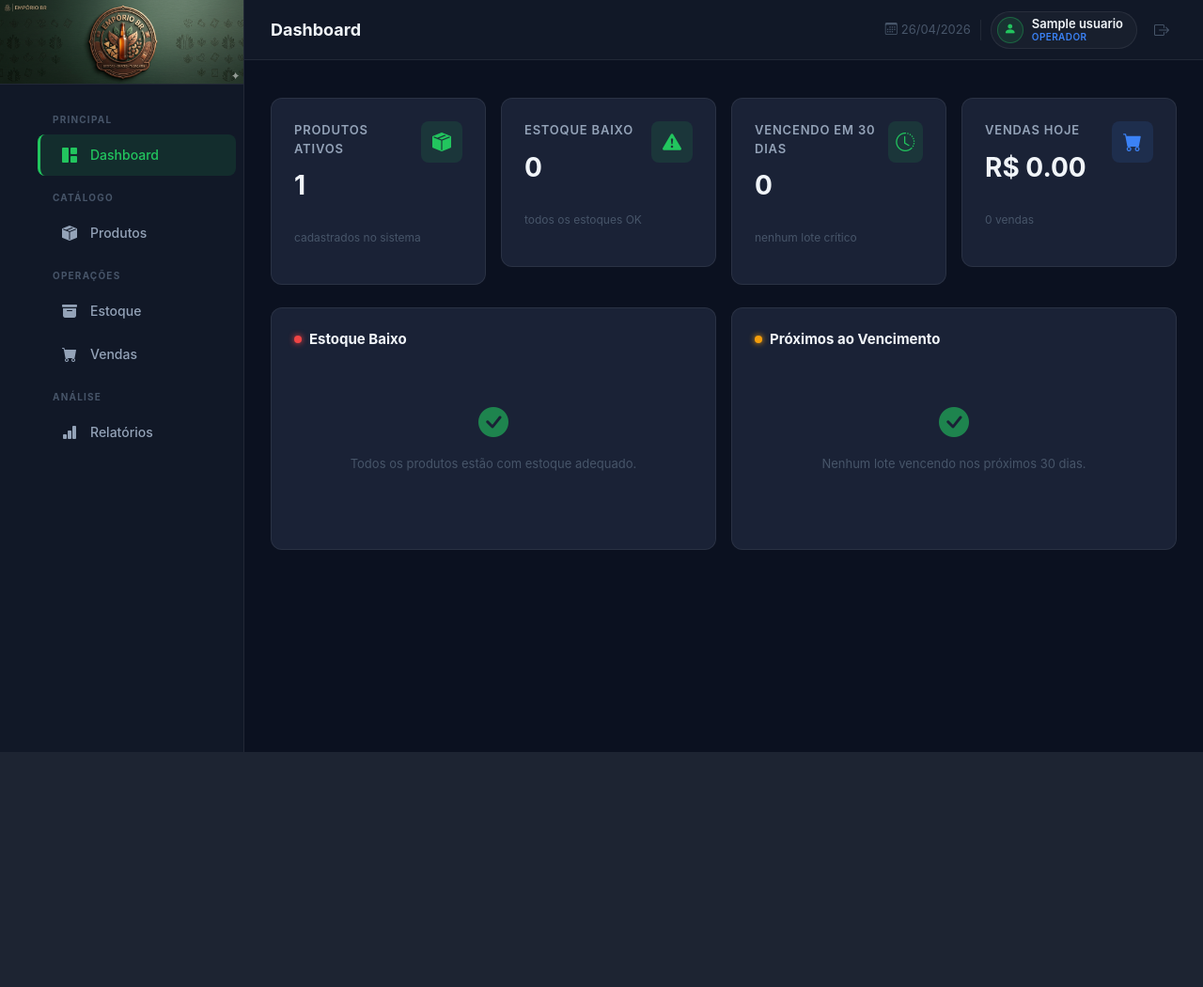
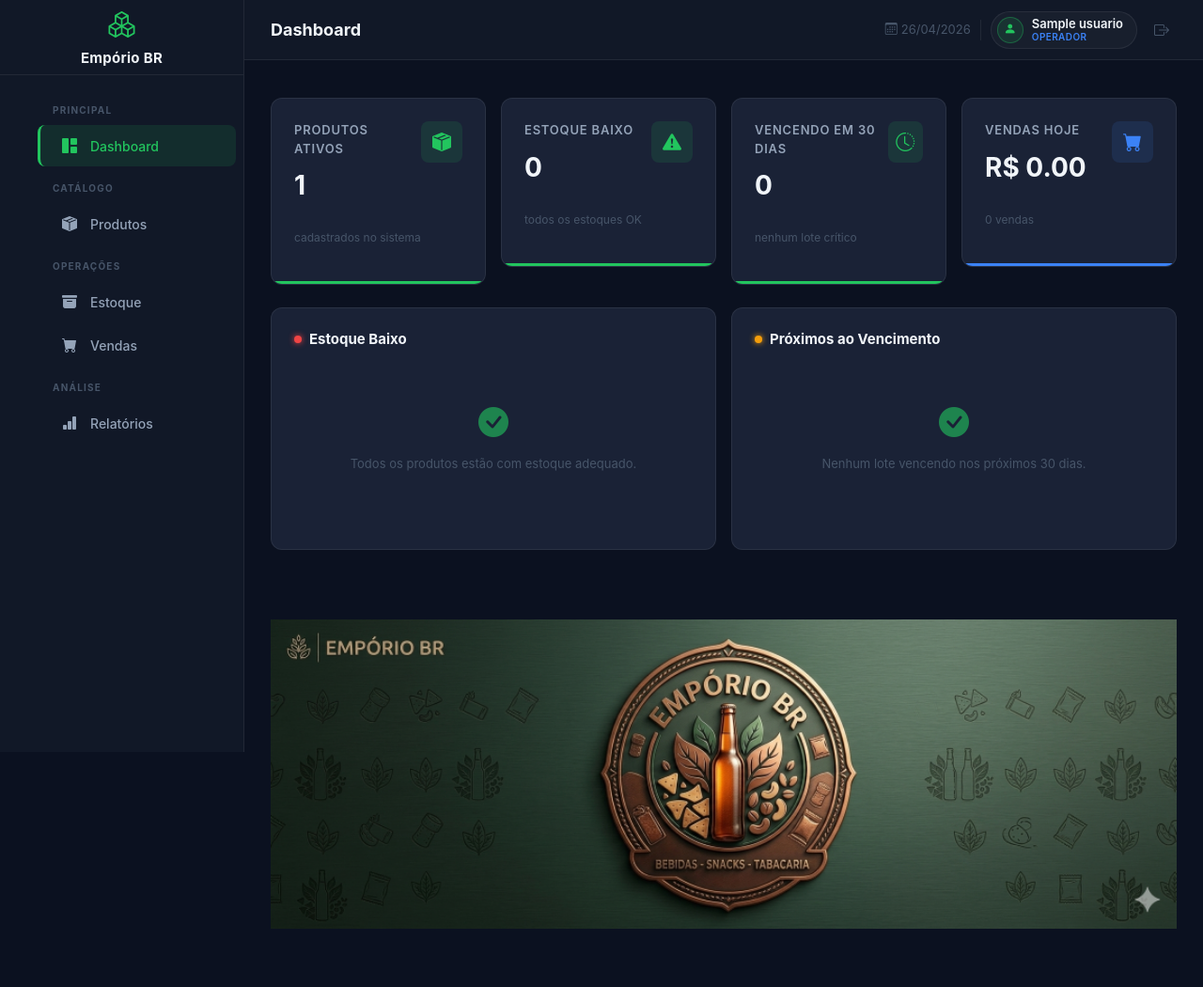
Before and after one commit to eas6772/Gestao-de-Estoque-na-adega-emporio-BR, a Flask app: page / in a window 1280 px wide. Shown: the whole page at 94% size. Before the commit the page ends 800 px from the top, so only its background shows below. Run offline with Flask 3, Linux system fonts and the light colour scheme; a user stored in the database is signed in; tables that the repository leaves empty hold one stand-in row (values such as "Sample post").

Commit message:
Correções no código para preparar  para o deploy em produção.

```diff
--- a/estoque_app/app/__init__.py
+++ b/estoque_app/app/__init__.py
@@ -1,6 +1,6 @@
 from flask import Flask
 from config import config
-from app.extensions import db, login_manager, migrate, csrf
+from app.extensions import db, login_manager, migrate, csrf, limiter
 
 
 def create_app(config_name='default'):
@@ -11,6 +11,7 @@ def create_app(config_name='default'):
     login_manager.init_app(app)
     migrate.init_app(app, db)
     csrf.init_app(app)
+    limiter.init_app(app)
 
     from app.models import models  # noqa: F401 — necessário para o Flask-Migrate detectar os modelos
 
--- a/estoque_app/app/extensions.py
+++ b/estoque_app/app/extensions.py
@@ -2,11 +2,14 @@ from flask_sqlalchemy import SQLAlchemy
 from flask_login import LoginManager
 from flask_migrate import Migrate
 from flask_wtf.csrf import CSRFProtect
+from flask_limiter import Limiter
+from flask_limiter.util import get_remote_address
 
 db = SQLAlchemy()
 login_manager = LoginManager()
 migrate = Migrate()
 csrf = CSRFProtect()
+limiter = Limiter(key_func=get_remote_address, default_limits=[])
 
 login_manager.login_view = 'auth.login'
 login_manager.login_message = 'Faça login para acessar esta página.'
--- a/estoque_app/app/routes/estoque.py
+++ b/estoque_app/app/routes/estoque.py
@@ -75,6 +75,9 @@ def entrada():
                 data_validade = date.fromisoformat(data_validade_str)
             except ValueError:
                 flash('Data de validade inválida.', 'warning')
+                return render_template('estoque/entrada.html', produtos=produtos, form=request.form)
+            if data_validade < date.today():
+                flash('A data de validade não pode ser anterior a hoje.', 'warning')
                 return render_template('estoque/entrada.html', produtos=produtos, form=request.form)
 
         lote = Lote(
--- a/estoque_app/app/routes/usuarios.py
+++ b/estoque_app/app/routes/usuarios.py
@@ -70,6 +70,8 @@ def editar_usuario(id):
     if request.method == 'POST':
         nome = request.form.get('nome', '').strip()
         perfil = request.form.get('perfil', 'operador')
+        if perfil not in ('admin', 'operador'):
+            perfil = 'operador'
         nova_senha = request.form.get('senha', '')
 
         if not nome:
--- a/estoque_app/app/static/css/styles.css
+++ b/estoque_app/app/static/css/styles.css
@@ -68,16 +68,28 @@ a { text-decoration: none; color: inherit; }
   display: flex;
   align-items: center;
   justify-content: center;
+  height: 80px;
   padding: 0;
   border-bottom: 1px solid var(--border);
-  overflow: hidden;
 }
 
-.sidebar-brand-img {
-  width: 100%;
-  height: 100%;
-  object-fit: cover;
-  display: block;
+.sidebar-brand-inner {
+  display: flex;
+  flex-direction: column;
+  align-items: center;
+  gap: 4px;
+}
+
+.sidebar-brand-icon {
+  font-size: 28px;
+  color: var(--accent);
+}
+
+.sidebar-brand-name {
+  font-size: 15px;
+  font-weight: 700;
+  color: var(--text-primary);
+  letter-spacing: 0.3px;
 }
 
 .brand-name {
@@ -867,10 +879,27 @@ input[type="date"]::-webkit-calendar-picker-indicator:hover {
 /* ============================================================
    DASHBOARD
    ============================================================ */
-.kpi-card { transition: border-color 0.2s, box-shadow 0.2s; }
-.kpi-card:hover { border-color: rgba(34,197,94,0.2); box-shadow: 0 4px 24px rgba(0,0,0,0.3); }
-.kpi-card.kpi-alert { border-color: rgba(239,68,68,0.25); }
-.kpi-card.kpi-warn  { border-color: rgba(245,158,11,0.25); }
+.kpi-card {
+  transition: border-color 0.2s, box-shadow 0.2s;
+  position: relative;
+  overflow: hidden;
+}
+.kpi-card::after {
+  content: '';
+  position: absolute;
+  bottom: 0; left: 0; right: 0;
+  height: 3px;
+  border-radius: 0 0 var(--radius) var(--radius);
+}
+.kpi-card:hover { box-shadow: 0 4px 24px rgba(0,0,0,0.35); }
+
+.kpi-accent-green::after { background: var(--accent); }
+.kpi-accent-red::after   { background: var(--danger); }
+.kpi-accent-yellow::after{ background: var(--warning); }
+.kpi-accent-blue::after  { background: var(--info); }
+
+.kpi-card.kpi-alert { border-color: rgba(239,68,68,0.3); }
+.kpi-card.kpi-warn  { border-color: rgba(245,158,11,0.3); }
 
 .kpi-top {
   display: flex;
--- a/estoque_app/app/templates/base.html
+++ b/estoque_app/app/templates/base.html
@@ -16,7 +16,10 @@
   <!-- SIDEBAR -->
   <aside class="sidebar" id="sidebar">
     <div class="sidebar-brand">
-      <img src="{{ url_for('static', filename='img/barra_emporio2.png') }}" alt="Empório BR" class="sidebar-brand-img">
+      <div class="sidebar-brand-inner">
+        <i class="bi bi-boxes sidebar-brand-icon"></i>
+        <span class="sidebar-brand-name">Empório BR</span>
+      </div>
     </div>
 
     <nav class="sidebar-nav">
--- a/estoque_app/app/templates/main/dashboard.html
+++ b/estoque_app/app/templates/main/dashboard.html
@@ -16,7 +16,7 @@
 <div class="row g-3 mb-4">
 
   <div class="col-sm-6 col-xl-3">
-    <div class="card-dark kpi-card">
+    <div class="card-dark kpi-card kpi-accent-green">
       <div class="kpi-top">
         <div>
           <p class="card-title">Produtos Ativos</p>
@@ -31,7 +31,7 @@
   </div>
 
   <div class="col-sm-6 col-xl-3">
-    <div class="card-dark kpi-card {% if alertas_estoque %}kpi-alert{% endif %}">
+    <div class="card-dark kpi-card {% if alertas_estoque %}kpi-alert kpi-accent-red{% else %}kpi-accent-green{% endif %}">
       <div class="kpi-top">
         <div>
           <p class="card-title">Estoque Baixo</p>
@@ -50,7 +50,7 @@
   </div>
 
   <div class="col-sm-6 col-xl-3">
-    <div class="card-dark kpi-card {% if lotes_vencendo %}kpi-warn{% endif %}">
+    <div class="card-dark kpi-card {% if lotes_vencendo %}kpi-warn kpi-accent-yellow{% else %}kpi-accent-green{% endif %}">
       <div class="kpi-top">
         <div>
           <p class="card-title">Vencendo em 30 dias</p>
@@ -69,7 +69,7 @@
   </div>
 
   <div class="col-sm-6 col-xl-3">
-    <div class="card-dark kpi-card">
+    <div class="card-dark kpi-card kpi-accent-blue">
       <div class="kpi-top">
         <div>
           <p class="card-title">Vendas Hoje</p>
@@ -86,6 +86,7 @@
 </div>
 <!-- /KPI Cards -->
 
+<!-- Tabelas -->
 <div class="row g-3">
 
   <!-- Alertas de Estoque Baixo -->
@@ -102,7 +103,7 @@
       </div>
 
       {% if alertas_estoque %}
-        <div class="table-scroll">
+        <div class="table-scroll dashboard-table-scroll">
           <table class="table-dark-custom">
             <thead>
               <tr>
@@ -162,7 +163,7 @@
       </div>
 
       {% if lotes_vencendo %}
-        <div class="table-scroll">
+        <div class="table-scroll dashboard-table-scroll">
           <table class="table-dark-custom">
             <thead>
               <tr>
@@ -205,4 +206,15 @@
   </div>
 
 </div>
+
+<!-- Barra Empório BR -->
+<div class="row g-3 mt-4">
+  <div class="col-12">
+    <div style="border-radius: var(--radius-sm); overflow: hidden;">
+      <img src="{{ url_for('static', filename='img/barra_emporio2.png') }}" alt="Barra Empório BR"
+           style="width: 100%; height: auto; aspect-ratio: 1090 / 450; object-fit: contain; display: block;">
+    </div>
+  </div>
+</div>
+
 {% endblock %}
--- a/estoque_app/app/templates/produtos/categorias.html
+++ b/estoque_app/app/templates/produtos/categorias.html
@@ -95,9 +95,9 @@
                         onsubmit="return confirm('{{ 'Desativar' if cat.ativo else 'Ativar' }} {{ cat.nome }}?')">
                     <input type="hidden" name="csrf_token" value="{{ csrf_token() }}">
                     <button type="submit"
-                            class="btn-icon {{ 'btn-icon-danger' if cat.ativo }}"
-                            title="{{ 'Desativar' if cat.ativo else 'Ativar' }}">
-                      <i class="bi bi-{{ 'toggle-on' if cat.ativo else 'toggle-off' }}-fill"></i>
+                            class="btn-icon {{ 'btn-icon-danger' if cat.ativo else 'btn-icon-success' }}"
+                            title="{{ 'Desativar categoria' if cat.ativo else 'Reativar categoria' }}">
+                      <i class="bi bi-{{ 'x-circle-fill' if cat.ativo else 'check-circle-fill' }}"></i>
                     </button>
                   </form>
                 </div>
```
Also changed, not shown: other parts of estoque_app/app/static/css/styles.css (+32 -0 lines), estoque_app/app/routes/auth.py (+13 -2 lines), estoque_app/config.py (+19 -4 lines), estoque_app/requirements.txt (+10 -7 lines).
